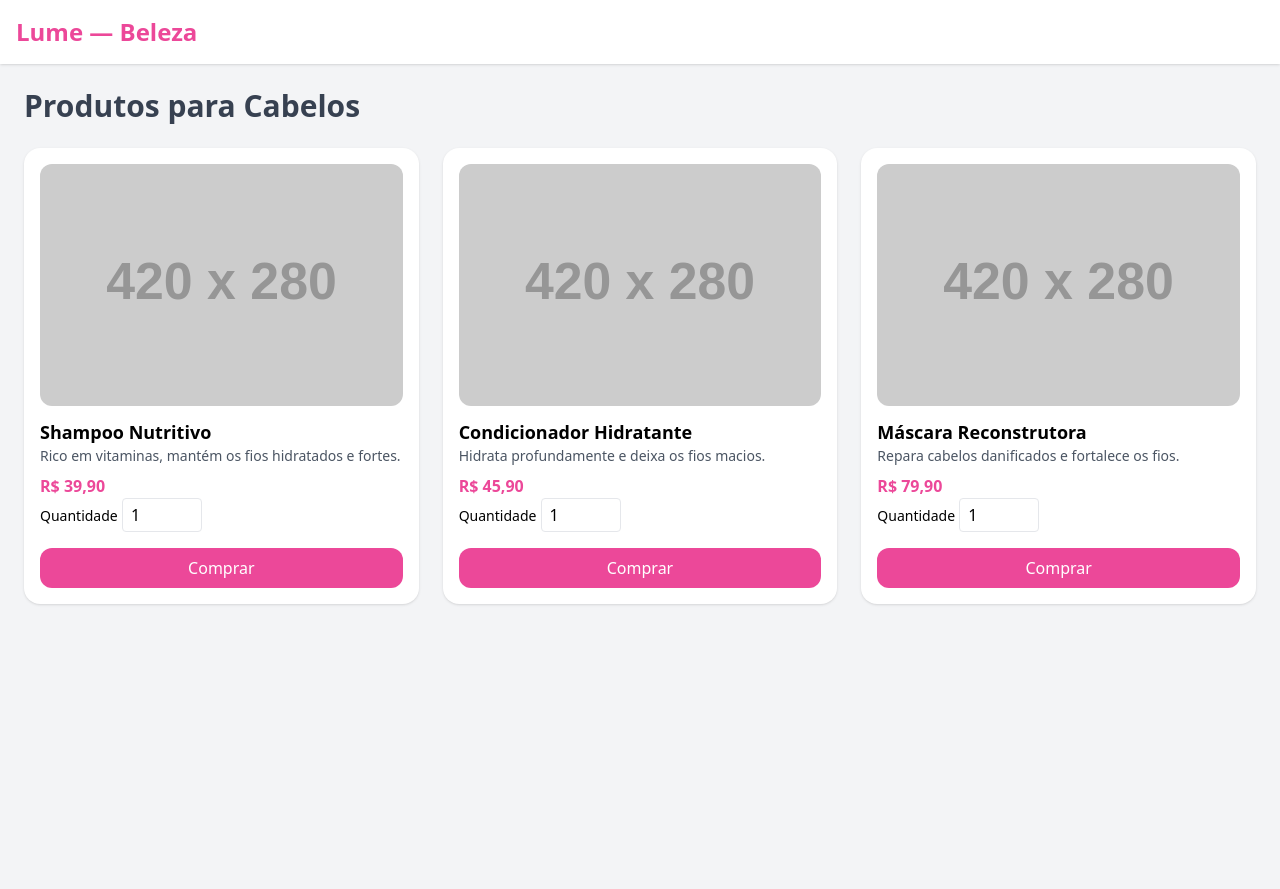
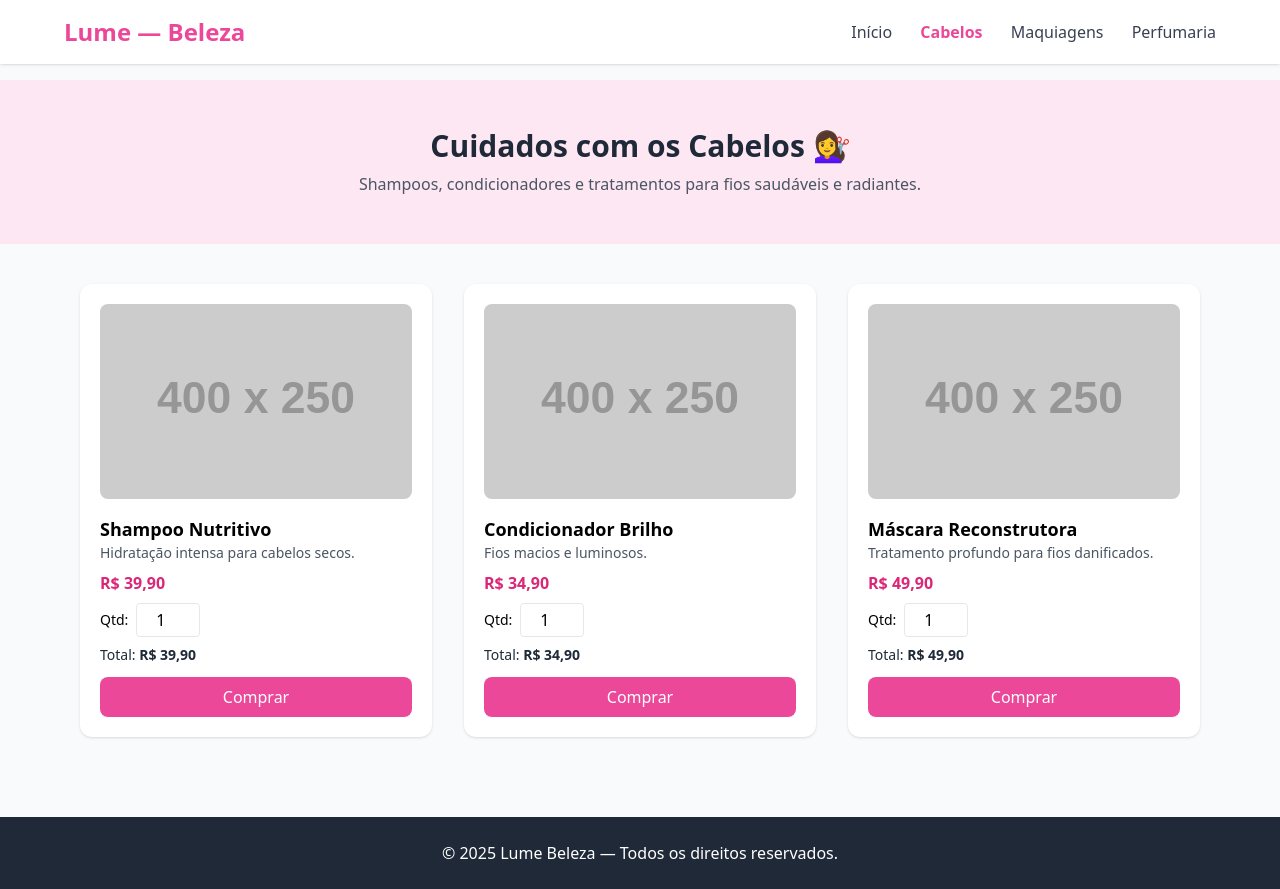
Before and after one commit to Lumee-03/minha-loja-beleza, a website: page cabelos.html in a window 1280 px wide. Before the commit the page ends 800 px from the top, so only its background shows below. Drawn offline with nearby package versions, Linux system fonts and the light colour scheme; placeholder pictures from the web are drawn by us.

Commit message:
Update cabelos.html

```diff
--- a/cabelos.html
+++ b/cabelos.html
@@ -1,90 +1,140 @@
 <!DOCTYPE html>
 <html lang="pt-BR">
 <head>
-  <meta charset="UTF-8">
-  <meta name="viewport" content="width=device-width, initial-scale=1.0">
-  <title>Lume — Cabelos</title>
+  <meta charset="UTF-8" />
+  <meta name="viewport" content="width=device-width, initial-scale=1.0" />
+  <title>Lume — Cuidados com os Cabelos</title>
   <script src="https://cdn.tailwindcss.com"></script>
-  <link href="https://fonts.googleapis.com/css2?family=Inter:wght@300;400;600&display=swap" rel="stylesheet">
 </head>
-<body class="bg-gray-100 font-inter">
+<body class="bg-gray-50 font-sans">
 
-  <header class="bg-white shadow p-4">
+  <!-- Header -->
+  <header class="bg-white shadow p-4 fixed top-0 left-0 right-0 z-50">
+    <div class="max-w-6xl mx-auto flex justify-between items-center">
       <h1 class="text-2xl font-bold text-pink-500">Lume — Beleza</h1>
+      <nav class="space-x-6">
+        <a href="index.html" class="text-gray-700 hover:text-pink-500">Início</a>
+        <a href="cabelos.html" class="text-pink-500 font-semibold">Cabelos</a>
+        <a href="maquiagens.html" class="text-gray-700 hover:text-pink-500">Maquiagens</a>
+        <a href="perfumaria.html" class="text-gray-700 hover:text-pink-500">Perfumaria</a>
+      </nav>
+    </div>
   </header>
 
-  <main class="container mx-auto p-6">
+  <!-- Espaço para o header fixo -->
+  <div class="h-20"></div>
 
-    <h2 class="text-3xl font-bold text-gray-700 mb-6">Produtos para Cabelos</h2>
+  <!-- Hero / Banner -->
+  <section class="text-center py-12 bg-pink-100">
+    <h2 class="text-3xl font-bold text-gray-800">Cuidados com os Cabelos 💇‍♀️</h2>
+    <p class="text-gray-600 mt-2">Shampoos, condicionadores e tratamentos para fios saudáveis e radiantes.</p>
+  </section>
 
-    <div class="grid md:grid-cols-3 gap-6">
-      <!-- PRODUTO 1 -->
-      <div class="bg-white p-4 rounded-2xl shadow hover:shadow-lg transition">
-        <img src="https://via.placeholder.com/420x280?text=Shampoo+Nutritivo" class="rounded-xl w-full" alt="Shampoo Nutritivo">
-        <h3 class="mt-3 text-lg font-semibold">Shampoo Nutritivo</h3>
-        <p class="text-gray-600 text-sm">Rico em vitaminas, mantém os fios hidratados e fortes.</p>
-        <p class="mt-2 font-bold text-pink-500">R$ <span id="price-10">39,90</span></p>
-        <label class="mt-2 text-sm">Quantidade</label>
-        <input id="qtd-10" type="number" min="1" value="1"
-               class="border rounded px-2 py-1 w-20"
-               oninput="updatePrice(39.9, 'qtd-10', 'price-10')">
-        <button onclick="buyNow('Shampoo Nutritivo', 'qtd-10', 39.9)"
-                class="mt-4 w-full bg-pink-500 text-white px-4 py-2 rounded-xl hover:bg-pink-600 transition">
+  <!-- Produtos -->
+  <main class="max-w-6xl mx-auto px-4 py-10">
+    <div class="grid grid-cols-1 sm:grid-cols-2 md:grid-cols-3 gap-8">
+
+      <!-- Produto -->
+      <div class="bg-white p-5 rounded-xl shadow hover:shadow-lg transition">
+        <img src="https://via.placeholder.com/400x250?text=Shampoo+Nutritivo"
+             alt="Shampoo Nutritivo" class="rounded-lg mb-4">
+        <h4 class="text-lg font-semibold">Shampoo Nutritivo</h4>
+        <p class="text-sm text-gray-600">Hidratação intensa para cabelos secos.</p>
+        <p class="text-pink-600 font-bold mt-2">R$ <span class="unitPrice">39,90</span></p>
+
+        <div class="flex items-center space-x-2 mt-2">
+          <label class="text-sm">Qtd:</label>
+          <input type="number" value="1" min="1"
+                 class="w-16 border rounded px-2 py-1 text-center quantidade">
+        </div>
+
+        <p class="text-gray-800 text-sm mt-2">Total: <span class="total font-semibold">R$ 39,90</span></p>
+
+        <button class="buyBtn mt-3 w-full bg-pink-500 text-white py-2 rounded-lg hover:bg-pink-600">
           Comprar
         </button>
       </div>
 
-      <!-- PRODUTO 2 -->
-      <div class="bg-white p-4 rounded-2xl shadow hover:shadow-lg transition">
-        <img src="https://via.placeholder.com/420x280?text=Condicionador+Hidratante" class="rounded-xl w-full" alt="Condicionador Hidratante">
-        <h3 class="mt-3 text-lg font-semibold">Condicionador Hidratante</h3>
-        <p class="text-gray-600 text-sm">Hidrata profundamente e deixa os fios macios.</p>
-        <p class="mt-2 font-bold text-pink-500">R$ <span id="price-11">45,90</span></p>
-        <label class="mt-2 text-sm">Quantidade</label>
-        <input id="qtd-11" type="number" min="1" value="1"
-               class="border rounded px-2 py-1 w-20"
-               oninput="updatePrice(45.9, 'qtd-11', 'price-11')">
-        <button onclick="buyNow('Condicionador Hidratante', 'qtd-11', 45.9)"
-                class="mt-4 w-full bg-pink-500 text-white px-4 py-2 rounded-xl hover:bg-pink-600 transition">
+      <!-- Produto -->
+      <div class="bg-white p-5 rounded-xl shadow hover:shadow-lg transition">
+        <img src="https://via.placeholder.com/400x250?text=Condicionador+Brilho"
+             alt="Condicionador Brilho" class="rounded-lg mb-4">
+        <h4 class="text-lg font-semibold">Condicionador Brilho</h4>
+        <p class="text-sm text-gray-600">Fios macios e luminosos.</p>
+        <p class="text-pink-600 font-bold mt-2">R$ <span class="unitPrice">34,90</span></p>
+
+        <div class="flex items-center space-x-2 mt-2">
+          <label class="text-sm">Qtd:</label>
+          <input type="number" value="1" min="1"
+                 class="w-16 border rounded px-2 py-1 text-center quantidade">
+        </div>
+
+        <p class="text-gray-800 text-sm mt-2">Total: <span class="total font-semibold">R$ 34,90</span></p>
+
+        <button class="buyBtn mt-3 w-full bg-pink-500 text-white py-2 rounded-lg hover:bg-pink-600">
           Comprar
         </button>
       </div>
 
-      <!-- PRODUTO 3 -->
-      <div class="bg-white p-4 rounded-2xl shadow hover:shadow-lg transition">
-        <img src="https://via.placeholder.com/420x280?text=Máscara+Reconstrutora" class="rounded-xl w-full" alt="Máscara Reconstrutora">
-        <h3 class="mt-3 text-lg font-semibold">Máscara Reconstrutora</h3>
-        <p class="text-gray-600 text-sm">Repara cabelos danificados e fortalece os fios.</p>
-        <p class="mt-2 font-bold text-pink-500">R$ <span id="price-12">79,90</span></p>
-        <label class="mt-2 text-sm">Quantidade</label>
-        <input id="qtd-12" type="number" min="1" value="1"
-               class="border rounded px-2 py-1 w-20"
-               oninput="updatePrice(79.9, 'qtd-12', 'price-12')">
-        <button onclick="buyNow('Máscara Reconstrutora', 'qtd-12', 79.9)"
-                class="mt-4 w-full bg-pink-500 text-white px-4 py-2 rounded-xl hover:bg-pink-600 transition">
+      <!-- Produto -->
+      <div class="bg-white p-5 rounded-xl shadow hover:shadow-lg transition">
+        <img src="https://via.placeholder.com/400x250?text=Máscara+Reconstrutora"
+             alt="Máscara Reconstrutora" class="rounded-lg mb-4">
+        <h4 class="text-lg font-semibold">Máscara Reconstrutora</h4>
+        <p class="text-sm text-gray-600">Tratamento profundo para fios danificados.</p>
+        <p class="text-pink-600 font-bold mt-2">R$ <span class="unitPrice">49,90</span></p>
+
+        <div class="flex items-center space-x-2 mt-2">
+          <label class="text-sm">Qtd:</label>
+          <input type="number" value="1" min="1"
+                 class="w-16 border rounded px-2 py-1 text-center quantidade">
+        </div>
+
+        <p class="text-gray-800 text-sm mt-2">Total: <span class="total font-semibold">R$ 49,90</span></p>
+
+        <button class="buyBtn mt-3 w-full bg-pink-500 text-white py-2 rounded-lg hover:bg-pink-600">
           Comprar
         </button>
       </div>
 
-      <!-- Mais produtos podem ser adicionados aqui seguindo o mesmo padrão -->
     </div>
   </main>
 
+  <!-- Rodapé -->
+  <footer class="bg-gray-800 text-white text-center p-6 mt-10">
+    <p>&copy; 2025 Lume Beleza — Todos os direitos reservados.</p>
+  </footer>
+
+  <!-- Script -->
   <script>
-    function updatePrice(unitPrice, inputId, priceId) {
-      const qtd = parseInt(document.getElementById(inputId).value) || 1;
-      const total = (unitPrice * qtd).toFixed(2).replace(".", ",");
-      document.getElementById(priceId).textContent = total;
-    }
+    const fmtBRL = n => new Intl.NumberFormat('pt-BR', { style: 'currency', currency: 'BRL' }).format(n);
 
-    async function buyNow(title, inputId, unitPrice) {
-      const qtd = parseInt(document.getElementById(inputId).value) || 1;
+    document.querySelectorAll('.buyBtn').forEach(btn => {
+      const card = btn.closest('div');
+      const unitPriceEl = card.querySelector('.unitPrice');
+      const totalEl = card.querySelector('.total');
+      const qtdInput = card.querySelector('.quantidade');
+
+      const unitPrice = parseFloat(unitPriceEl.textContent.replace(',', '.'));
+
+      qtdInput.addEventListener('input', () => {
+        let q = parseInt(qtdInput.value, 10);
+        if (!q || q < 1) { q = 1; qtdInput.value = 1; }
+        const total = (unitPrice * q).toFixed(2);
+        totalEl.textContent = fmtBRL(total);
+      });
+
+      btn.addEventListener('click', async () => {
+        const q = parseInt(qtdInput.value, 10) || 1;
+        const title = card.querySelector('h4').textContent;
+
         try {
-        const response = await fetch('https://minha-loja-beleza.onrender.com/create_preference', {
-          method: 'POST',
-          headers: { 'Content-Type': 'application/json' },
-          body: JSON.stringify({ title, quantity: qtd, unitPrice })
+          const response = await fetch("https://minha-loja-beleza.onrender.com/create_preference", {
+            method: "POST",
+            headers: { "Content-Type": "application/json" },
+            body: JSON.stringify({ title, quantity: q, unitPrice })
           });
+
           const data = await response.json();
           if (data.init_point) {
             window.open(data.init_point, "_blank");
@@ -93,11 +143,11 @@
             console.log(data);
           }
         } catch (err) {
-        alert("Erro de conexão com servidor");
           console.error(err);
+          alert("Erro de conexão com o servidor");
         }
-    }
+      });
+    });
   </script>
-
 </body>
 </html>
```
Lines whose indentation alone changed are shown as unchanged.
